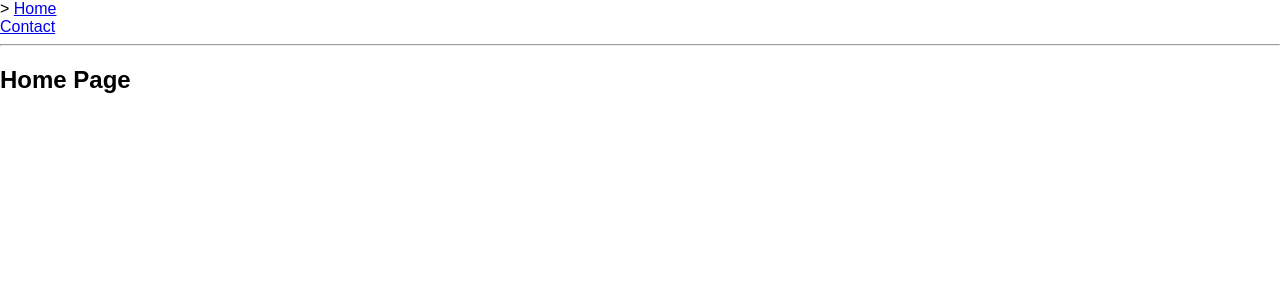
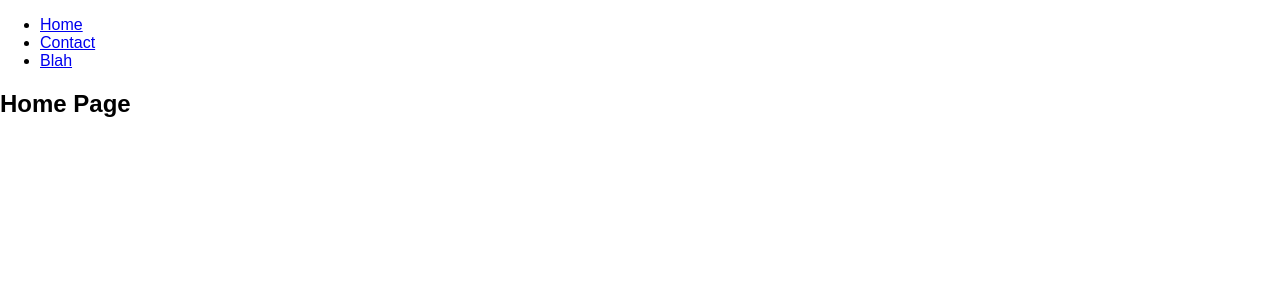
Before and after one commit to zfdesign/react-router-4, a React (Create React App) app: page / in a window 1280 px wide. Shown: the top 300 px of the page. Built offline with nearby package versions, Linux system fonts and the light colour scheme.

Commit message:
Handling non-existent routes: Use of ‘Switch’  React Router component

```diff
--- a/src/App.js
+++ b/src/App.js
@@ -1,10 +1,11 @@
-import React from 'react'
+import React, { Component } from 'react';
 import {
+  Route,
+  Link,
+  Redirect,
+  Switch,
   BrowserRouter as Router,
-  Route,
-  Link
-} from 'react-router-dom'
-
+} from 'react-router-dom';
 
 const Home = () => (
   <div>
@@ -18,36 +19,32 @@ const Contact = () => (
   </div>
 )
 
-const CustomLink = ({ children, to, exact }) => (
-  <Route path={to} exact={exact} children={({ match }) => (
-    <div className={match ? 'active' : ''}>
-      {match ? '> ' : ''}
-      <Link to={to}>
-        {children}
-      </Link>
-    </div>
-  )}/>
-)
-
-class App extends React.Component {
+class App extends Component {
   render() {
     return (
-      <Router>
+       <Router>
         <div>
-            <CustomLink exact={true} to="/">
-              Home
-            </CustomLink>
-            <CustomLink to="/contact">
-              Contact
-            </CustomLink>
+          <ul>
+            <li>
+              <Link to="/">Home</Link>
+            </li>
+            <li>
+              <Link to="/contact">Contact</Link>
+            </li>
+            <li>
+              <Link to="/blahblah">Blah</Link>
+            </li>
+          </ul>
 
-          <hr/>
-
+        <Switch>
           <Route exact path="/" component={Home}/>
           <Route path="/contact" component={Contact}/>
+          {/* Handling non-existent routes */}
+          <Route render={() => (<div> Sorry, this page does not exist. </div>)} />
+        </Switch>
         </div>
       </Router>
-    )
+    );
   }
 }
 
```
